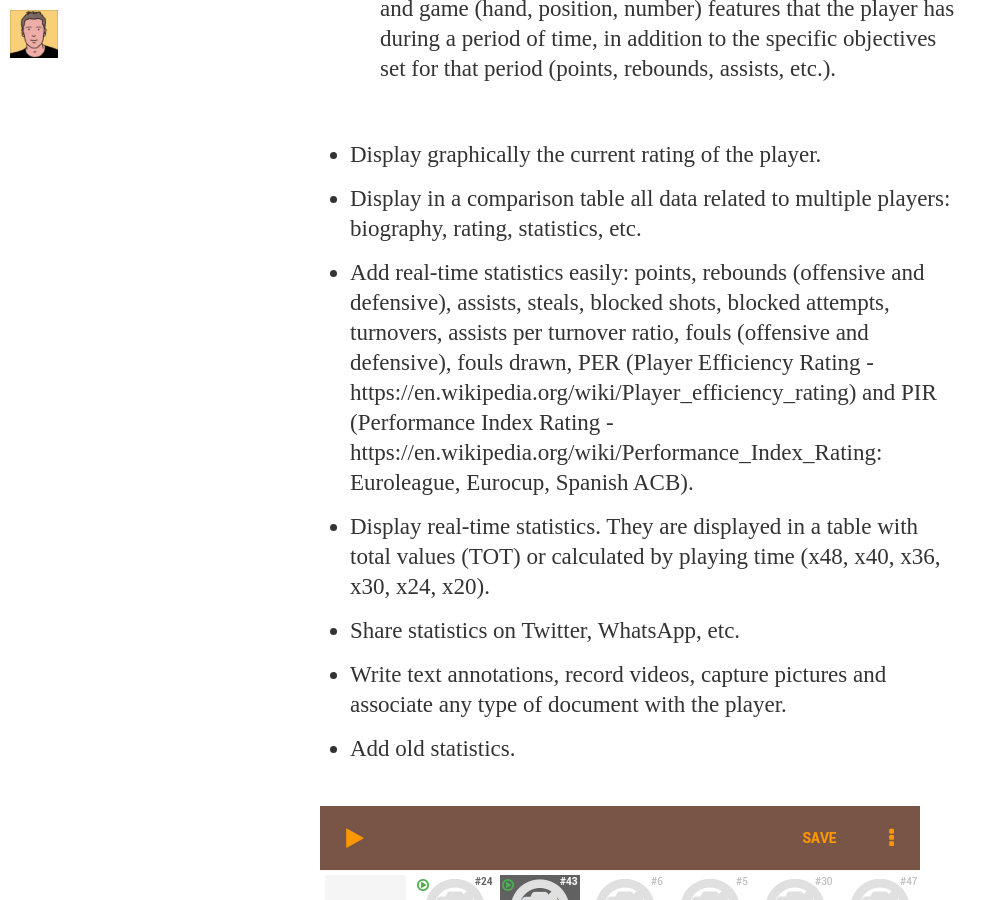
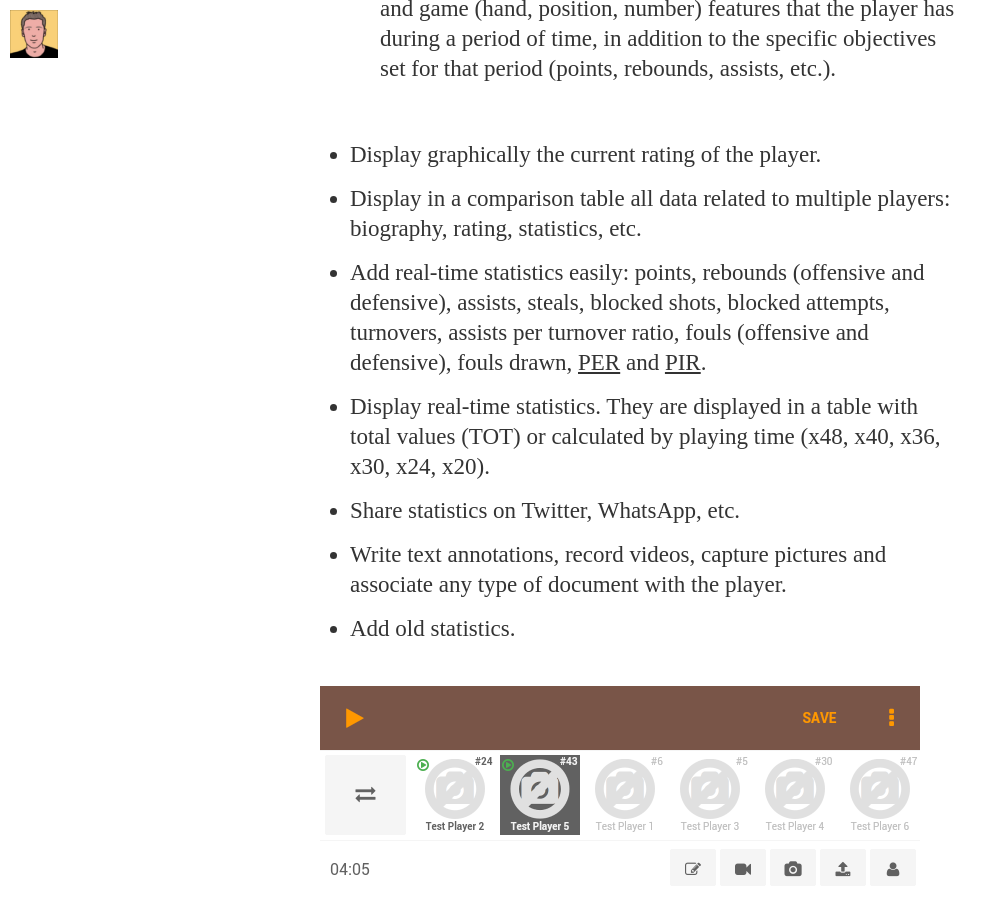
Before and after one commit to aafeijoo/aafeijoo.github.io, a Jekyll site: the page built from _posts/2015-10-27-baskettech.markdown, in a window 1280 px wide and 900 px high, scrolled down 3282 px. Shown: the whole window, without its empty margins (0-1007 px from the left). Built offline with Jekyll 4.4.1, drawn with Linux system fonts in a browser that asks for light colours; some web fonts are replaced; Markdown is read by kramdown in place of the engine named in the settings.

Commit message:
Added new post

```diff
--- a/_posts/2015-10-27-baskettech.markdown
+++ b/_posts/2015-10-27-baskettech.markdown
@@ -23,7 +23,7 @@ Features:
   * The time profile contains the physical (photo, height, weight) and game (hand, position, number) features that the player has during a period of time, in addition to the specific objectives set for that period (points, rebounds, assists, etc.).
 * Display graphically the current rating of the player.
 * Display in a comparison table all data related to multiple players: biography, rating, statistics, etc.
-* Add real-time statistics easily: points, rebounds (offensive and defensive), assists, steals, blocked shots, blocked attempts, turnovers, assists per turnover ratio, fouls (offensive and defensive), fouls drawn, PER (Player Efficiency Rating - https://en.wikipedia.org/wiki/Player_efficiency_rating) and PIR (Performance Index Rating - https://en.wikipedia.org/wiki/Performance_Index_Rating: Euroleague, Eurocup, Spanish ACB).
+* Add real-time statistics easily: points, rebounds (offensive and defensive), assists, steals, blocked shots, blocked attempts, turnovers, assists per turnover ratio, fouls (offensive and defensive), fouls drawn, [PER](https://en.wikipedia.org/wiki/Player_efficiency_rating) and [PIR](https://en.wikipedia.org/wiki/Performance_Index_Rating).
 * Display real-time statistics. They are displayed in a table with total values (TOT) or calculated by playing time (x48, x40, x36, x30, x24, x20).
 * Share statistics on Twitter, WhatsApp, etc.
 * Write text annotations, record videos, capture pictures and associate any type of document with the player.
```
